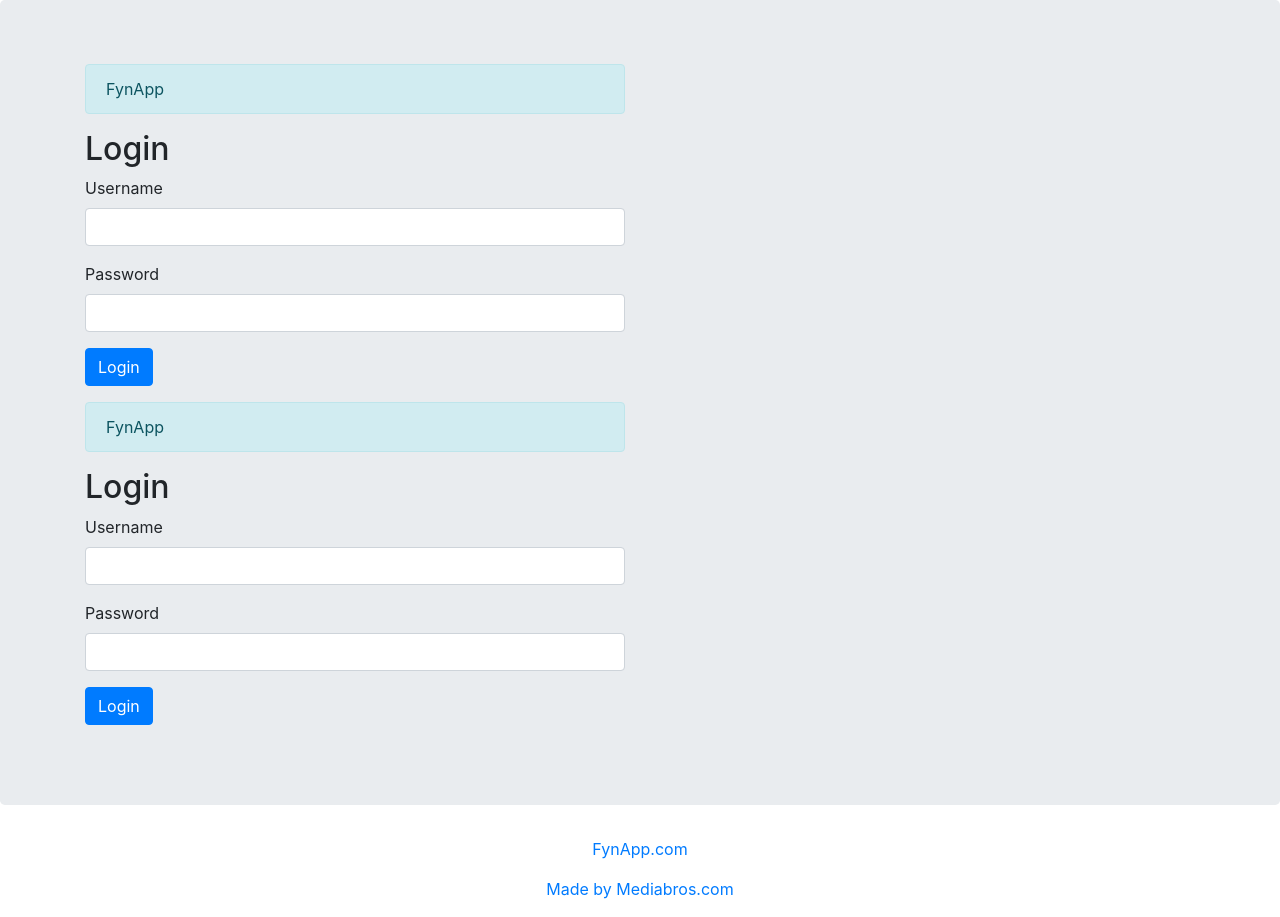
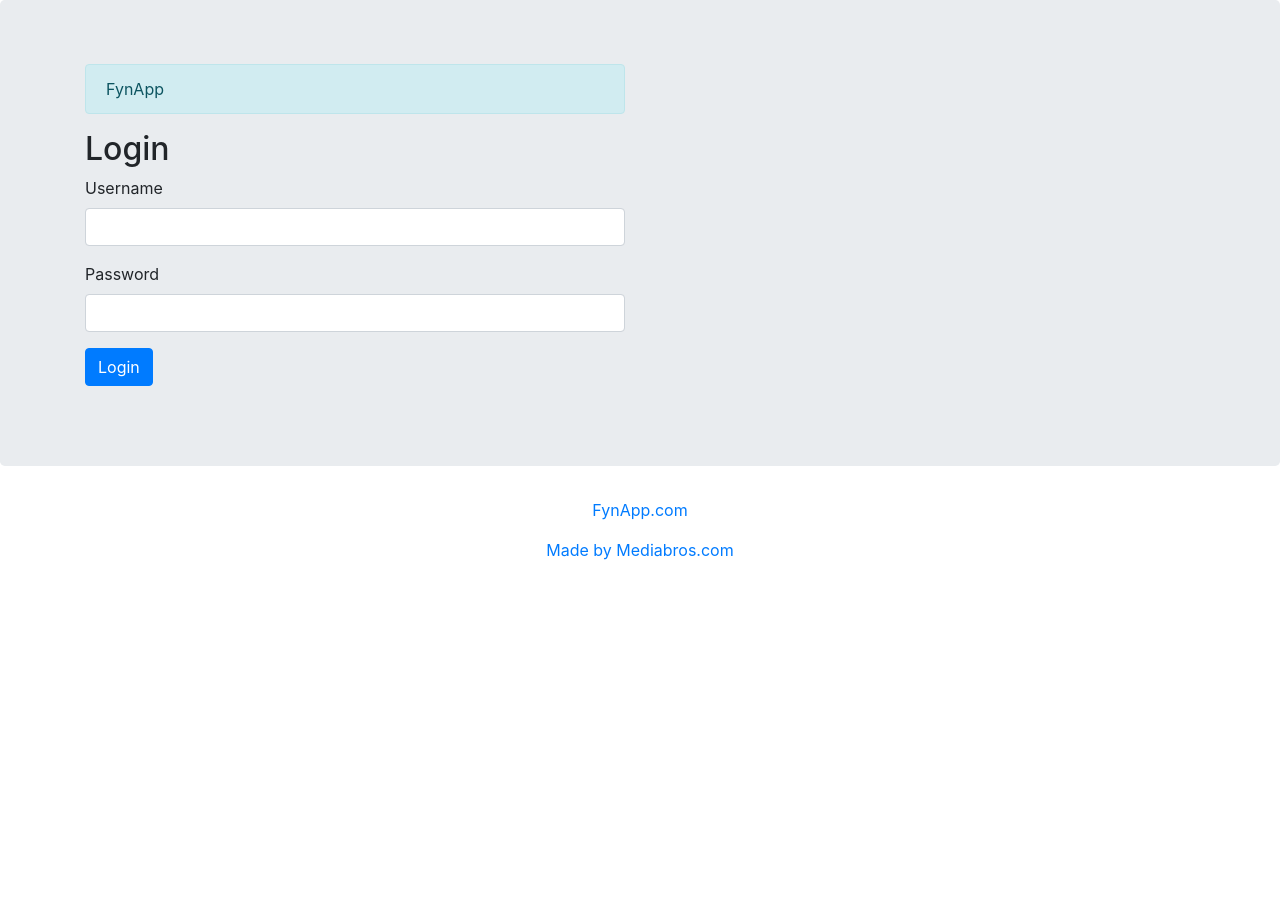
Before and after one commit to tomkat-cr/fynapp_frontend, a React (Create React App) app: page / in a window 1280 px wide. After the commit the page ends 800 px from the top, so only its background shows below. Built offline with nearby package versions, Linux system fonts and the light colour scheme; no server answers; what @fortawesome/fontawesome would draw is missing.

Commit message:
Fix: HashRouter and basename implemented - P2 FA-66

```diff
--- a/src/_components/App/App.jsx
+++ b/src/_components/App/App.jsx
@@ -35,7 +35,8 @@
     render() {
         const { currentUser } = this.state;
         return (
-            <Router history={history} basename={process.env.PUBLIC_URL}>
+            // <Router history={history} basename={process.env.PUBLIC_URL}>
+            <Router history={history} basename={process.env.REACT_APP_URI_PREFIX}>
                 <div>
                     {currentUser &&
                         <Navbar className="navbar-dark bg-dark" expand="lg">
@@ -70,8 +71,8 @@
                             <div className="row">
                                 <div className="col-md-6">
                                     <Route exact path="/" component={HomePage} />
-                                    <Route exact path={getPrefix()+"/"} component={HomePage} />
-                                    <Route path="/login" component={LoginPage} />
+                                    {/* <Route exact path={getPrefix()+"/"} component={HomePage} /> */}
+                                    {/* <Route path="/login" component={LoginPage} /> */}
                                     <Route path={getPrefix()+"/login"} component={LoginPage} />
                                     { editorRoute(Users_EditorData()) }
                                     { editorRoute(FoodMoments_EditorData()) }
```
